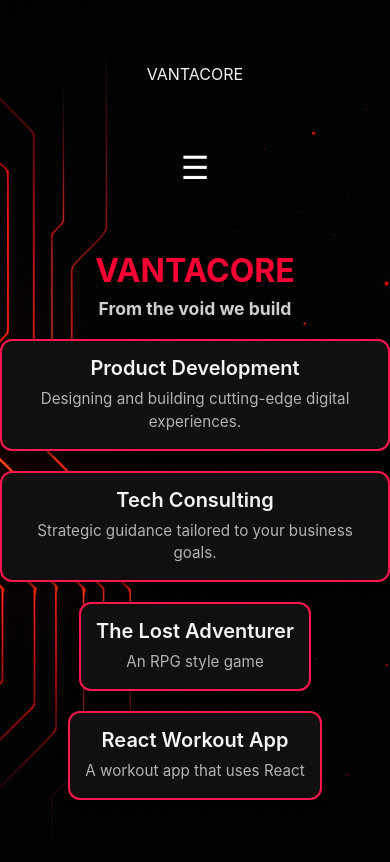
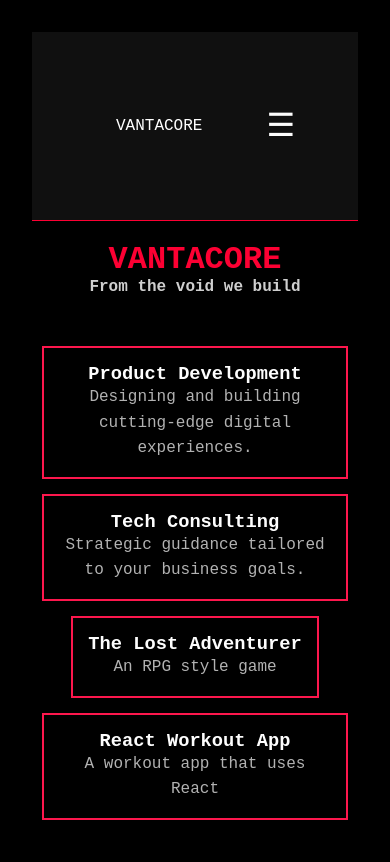
Before and after one commit to Techsimp68/UATMS587, a Flask app: page / in a window 390 px wide. Before the commit the page ends 827 px from the top, so only its background shows below. Run offline with Flask 3, Linux system fonts and the light colour scheme.

Commit message:
Update index.html

```diff
--- a/templates/index.html
+++ b/templates/index.html
@@ -3,76 +3,245 @@
 <head>
   <meta charset="UTF-8">
   <meta name="viewport" content="width=device-width, initial-scale=1.0">
-    <title>Document</title>
+  <title>VantaCore</title>
+  <style>
+    * {
+      box-sizing: border-box;
+      margin: 0;
+      padding: 0;
+    }
+
+    body {
+      background: url('../images/VantacoreHome.PNG');
+      background-size: cover;
+      background-position: center;
+      background-color: #0a0a0a;
+      color: #f0f0f0;
+      font-family: 'Inter', sans-serif;
+      animation: bodyPulse 6s ease-in-out infinite;
+    }
+
+    @keyframes bodyPulse {
+      0%, 100% { filter: brightness(1) saturate(1); opacity: 1; }
+      50% { filter: brightness(1.3) saturate(1.4); opacity: 0.95; }
+    }
+
+    /* Shared Styles */
+    h1, h2, h3, h4 {
+      font-weight: bold;
+      text-align: center;
+    }
+
+    .sticky-nav {
+      position: sticky;
+      top: 0;
+      background-color: #121212e6;
+      backdrop-filter: blur(6px);
+      display: flex;
+      align-items: center;
+      justify-content: space-between;
+      padding: 0.75rem 1.5rem;
+      z-index: 1000;
+      border-bottom: 1px solid rgba(255, 255, 255, 0.05);
+    }
+
+    .nav-logo {
+      height: 150px;
+      width: auto;
+    }
+
+    .sticky-nav ul {
+      list-style: none;
+      display: flex;
+      gap: 1.5rem;
+    }
+
+    .sticky-nav a {
+      color: #f5f5f5;
+      text-decoration: none;
+      font-weight: bold;
+      transition: color 0.3s ease;
+    }
+
+    .sticky-nav a:hover {
+      color: #ff3c28;
+    }
+
+    .hero-banner img {
+      width: 100vh;
+      height: auto;
+      display: block;
+      margin: auto;
+    }
+
+    div {
+      padding: 2rem;
+      max-width: 1000px;
+      margin: auto;
+      text-align: center;
+    }
+
+    p {
+      font-size: 1rem;
+      color: #b0b0b0;
+      line-height: 1.6;
+      max-width: 700px;
+      margin: 0 auto;
+    }
+
+    /* Mobile & Desktop layout control */
+    #mobile-layout { display: none; }
+    #desktop-layout { display: block; }
+
+    @media screen and (max-width: 768px) {
+      #desktop-layout { display: none; }
+      #mobile-layout { display: block; }
+      body {
+        background: black;
+        color: white;
+        font-family: 'Courier New', monospace;
+      }
+
+      /* Hamburger */
+      .mobile-nav {
+        background: #111;
+        padding: 10px 20px;
+        border-bottom: 1px solid #ff0033;
+      }
+
+      .nav-header {
+        display: flex;
+        justify-content: space-between;
+        align-items: center;
+      }
+
+      .hamburger {
+        font-size: 2rem;
+        color: white;
+        cursor: pointer;
+      }
+
+      .nav-links {
+        display: none;
+        flex-direction: column;
+        background: #111;
+        padding: 10px;
+      }
+
+      .nav-links.show {
+        display: flex;
+      }
+
+      .nav-links li {
+        list-style: none;
+      }
+
+      .nav-links a {
+        text-decoration: none;
+        color: white;
+        padding: 10px;
+        display: block;
+        text-align: center;
+      }
+
+      .mobile-hero {
+        text-align: center;
+        padding: 20px;
+      }
+
+      .mobile-hero h1 {
+        font-size: 2rem;
+        color: #ff0033;
+      }
+
+      .mobile-hero h2 {
+        font-size: 1rem;
+        color: #ccc;
+        margin-bottom: 20px;
+      }
+
+      .mobile-cards {
+        display: flex;
+        flex-direction: column;
+        gap: 15px;
+        padding: 10px;
+      }
+
+      .card {
+        border: 2px solid #ff0033;
+        padding: 15px;
+        animation: pulseBorder 4s infinite;
+      }
+
+      @keyframes pulseBorder {
+        0% { border-color: #ff0033; }
+        50% { border-color: #ff3366; }
+        100% { border-color: #ff0033; }
+      }
+    }
+  </style>
 </head>
 <body>
+
+  <!-- DESKTOP LAYOUT -->
   <div id="desktop-layout">
     <nav class="sticky-nav">
-             <img src="../static/images/Vantacore.png" alt="Vantacore logo" width="500" height="100" loading="lazy" title="Vantacore logo" class="nav-logo">
-            <ul class="nav-links" id="nav-links">
+      <img src="../static/images/Vantacore.png" alt="Vantacore logo" class="nav-logo">
+      <ul class="nav-links">
         <li><a href="/about">About</a></li>
         <li><a href="/Services">Services</a></li>
         <li><a href="/projects">Projects</a></li>
         <li><a href="/contact">Contact</a></li>
       </ul>
     </nav>
+
     <header>
       <div class="hero-banner">
-            <img src="../static/images/VantaCoreHero.png" alt="Vantacore Hero image" width="200" height="200" loading="lazy" title="Vantacore hero logo" class="VantaCore-hero">
+        <img src="../static/images/VantaCoreHero.png" alt="Vantacore Hero image">
       </div>
     </header>
 
     <div>
       <h3>About Us</h3>
-        <p>With over a decade of experience in the IT world, I’ve spent the last ten years solving problems, optimizing systems, and building smart solutions—three of those years fueled more by coffee and late nights than sleep. At Vantacore, I channel that drive into cutting-edge development across AI, mobile platforms, and game design.
-
-My passion lies in turning abstract ideas into functional, elegant code—whether that means creating AI that adapts to user behavior, crafting immersive mobile experiences, or prototyping the next generation of interactive games. Vantacore is where creativity meets computation, and I'm here to push both boundaries. </p>
+      <p>With over a decade of experience in the IT world...</p>
     </div>
 
-    <!-- services.html -->
     <div>
       <h2>Services</h2>
     </div>
     <div class="cards-grid">
       <div class="card">
-    <div class="icon">
-      <img src="../static/images/ProductDev.png" alt="Development Icon">
-    </div>
+        <div class="icon"><img src="../static/images/ProductDev.png" alt="Development Icon"></div>
         <h3>Product Development</h3>
         <p>Designing and building cutting-edge digital experiences.</p>
       </div>
       <div class="card">
-    <div class="icon">
-      <img src="../static/images/Tech.png" alt="Consulting Icon">
-    </div>
+        <div class="icon"><img src="../static/images/Tech.png" alt="Consulting Icon"></div>
         <h3>Tech Consulting</h3>
         <p>Strategic guidance tailored to your business goals.</p>
       </div>
-  <!-- Add more cards as needed place holder for more cards that I want to add -->
     </div>
-<!--Projects-->
+
     <div>
       <h2>Projects</h2>
     </div>
     <div class="cards-grid">
       <div class="card">
-    <div class="icon">
-      <img src="../static/images/wolfshield.png" alt="wolf and Shield">
-    </div>
-    <h3>The Lost adventurer</h3>
-    <p>An RPG style game</p>
+        <div class="icon"><img src="../static/images/wolfshield.png" alt="wolf and Shield"></div>
+        <h3>The Lost Adventurer</h3>
+        <p>An RPG-style game</p>
       </div>
       <div class="card">
-    <div class="icon">
-      <img src="../static/images/wolfreact.png" alt="wolf and react">
-    </div>
+        <div class="icon"><img src="../static/images/wolfreact.png" alt="wolf and react"></div>
         <h3>React Workout App</h3>
-    <p>A work out app that uses react</p>
-  </div>
-  <!--Another place holder for future cards-->
+        <p>A workout app that uses React</p>
       </div>
     </div>
- <!-- Hamburger Navigation (only the nav menu) -->
+  </div>
+
+  <!-- MOBILE LAYOUT -->
+  <div id="mobile-layout">
+    <!-- Hamburger Navigation -->
     <nav class="mobile-nav">
       <div class="nav-header">
         <div class="nav-title">VANTACORE</div>
@@ -86,12 +255,13 @@ My passion lies in turning abstract ideas into functional, elegant code—whethe
       </ul>
     </nav>
 
-  <!-- Hero Section (headline + tagline) -->
+    <!-- Hero Section -->
     <section class="mobile-hero">
       <h1>VANTACORE</h1>
       <h2>From the void we build</h2>
     </section>
 
+    <!-- Mobile Cards -->
     <section class="mobile-cards">
       <div class="card">
         <h3>Product Development</h3>
@@ -111,11 +281,7 @@ My passion lies in turning abstract ideas into functional, elegant code—whethe
       </div>
     </section>
   </div>
-<!-- Link CSS -->
-<link rel="stylesheet" href="../static/css/cards.css">
-<link rel="stylesheet" href="../static/css/page.css">
 
-<!-- Optional JavaScript animation "Optional" is used due to the assignment calling for optional javaScript-->
   <script src="../static/js/card-hover.js">
     function toggleMenu() {
       const menu = document.getElementById('mobileMenu');
```
Lines whose indentation alone changed are shown as unchanged.
